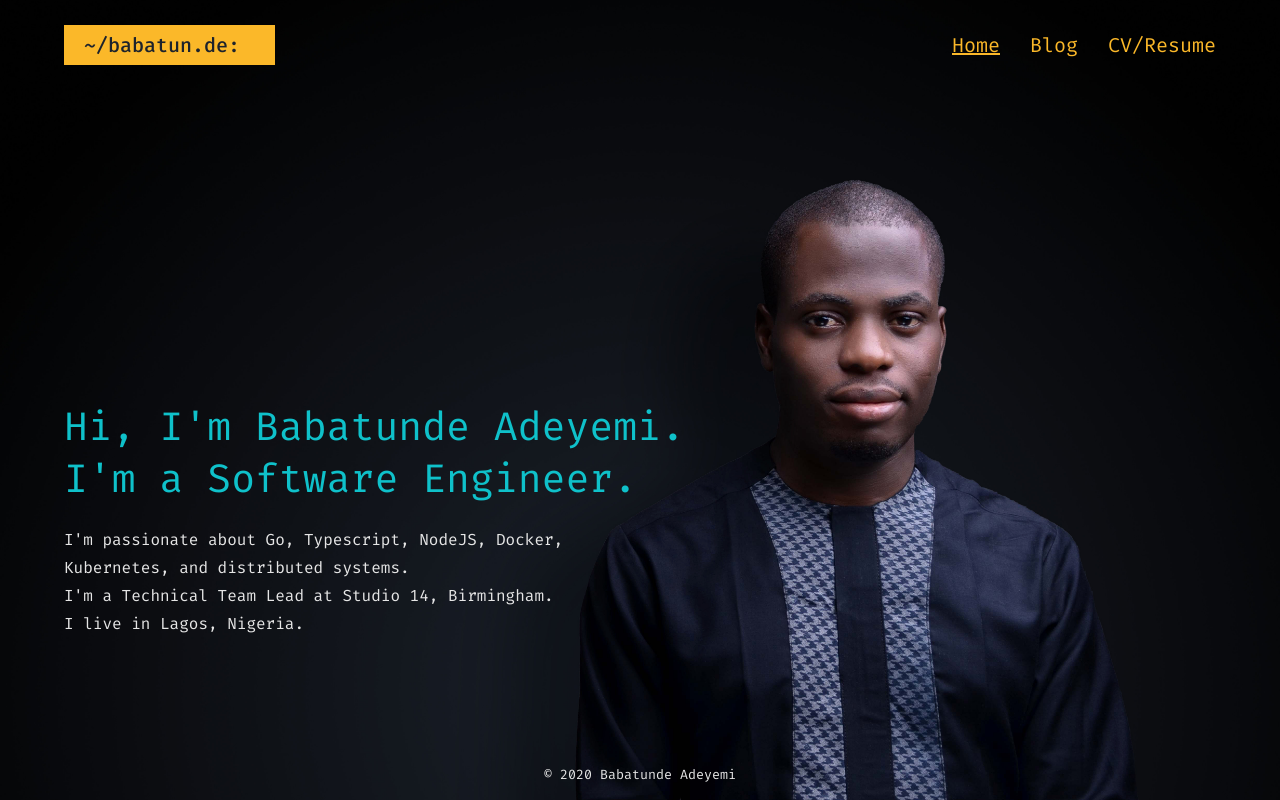
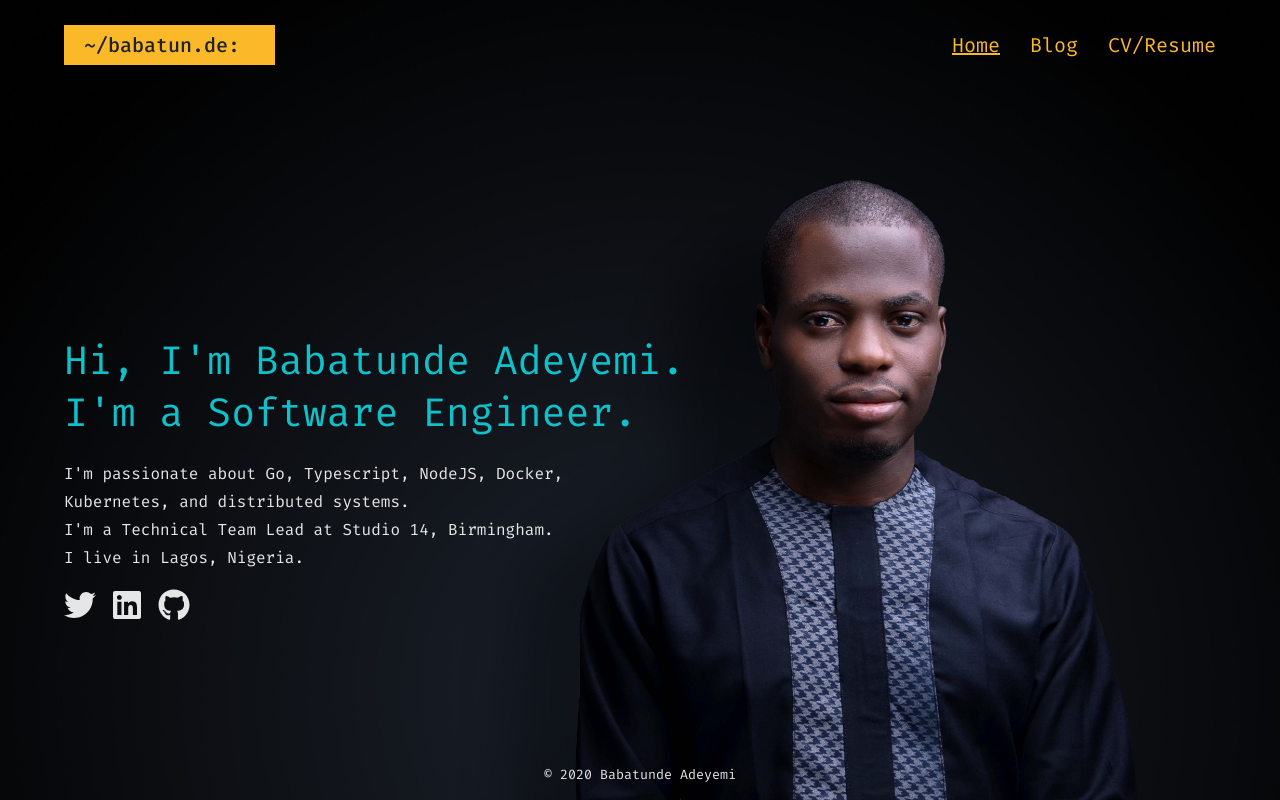
Before and after one commit to codingpop/babatun.de, a Next.js app: page / in a window 1280 px wide. Built offline with nearby package versions, Linux system fonts and the light colour scheme.

Commit message:
Contact links

```diff
--- a/pages/index.tsx
+++ b/pages/index.tsx
@@ -1,5 +1,6 @@
 import Head from 'next/head';
 import Image from 'next/image';
+import { FaTwitter, FaGithub, FaLinkedin } from 'react-icons/fa';
 import Layout from '@components/Layout';
 import styles from '@styles/Home.module.css';
 
@@ -39,6 +40,32 @@ const HomePage = () => {
                 I live in Lagos, Nigeria.
                 <br />
               </p>
+
+              <div className={styles.socialIcons}>
+                <a
+                  href="https://twitter.com/codingpop"
+                  target="_blank"
+                  rel="noreferrer"
+                >
+                  <FaTwitter />
+                </a>
+
+                <a
+                  href="https://linkedin.com/in/codingpop"
+                  target="_blank"
+                  rel="noreferrer"
+                >
+                  <FaLinkedin />
+                </a>
+
+                <a
+                  href="https://github.com/codingpop"
+                  target="_blank"
+                  rel="noreferrer"
+                >
+                  <FaGithub />
+                </a>
+              </div>
             </section>
           </div>
         </div>
--- a/styles/Home.module.css
+++ b/styles/Home.module.css
@@ -20,3 +20,20 @@
 .view {
   min-height: 20rem;
 }
+
+.socialIcons {
+  font-size: 2rem;
+  margin-top: 10px;
+}
+
+.socialIcons > * {
+  display: inline-block;
+}
+
+.socialIcons > *:hover {
+  color: #0fc1ca;
+}
+
+.socialIcons > *:not(:last-child) {
+  margin-right: 15px;
+}
--- a/tsconfig.json
+++ b/tsconfig.json
@@ -20,7 +20,8 @@
       "@components/*": ["components/*"],
       "@lib/*": ["lib/*"],
       "@posts/*": ["posts/*"],
-      "@styles/*": ["styles/*"]
+      "@styles/*": ["styles/*"],
+      "@utils/*": ["utils/*"]
     }
   },
   "include": ["next-env.d.ts", "**/*.ts", "**/*.tsx"],
```
Also changed, not shown: pages/contact.tsx (added, +25 -0 lines), pages/resume.tsx (+3 -47 lines), utils/experiences.ts (added, +47 -0 lines).
